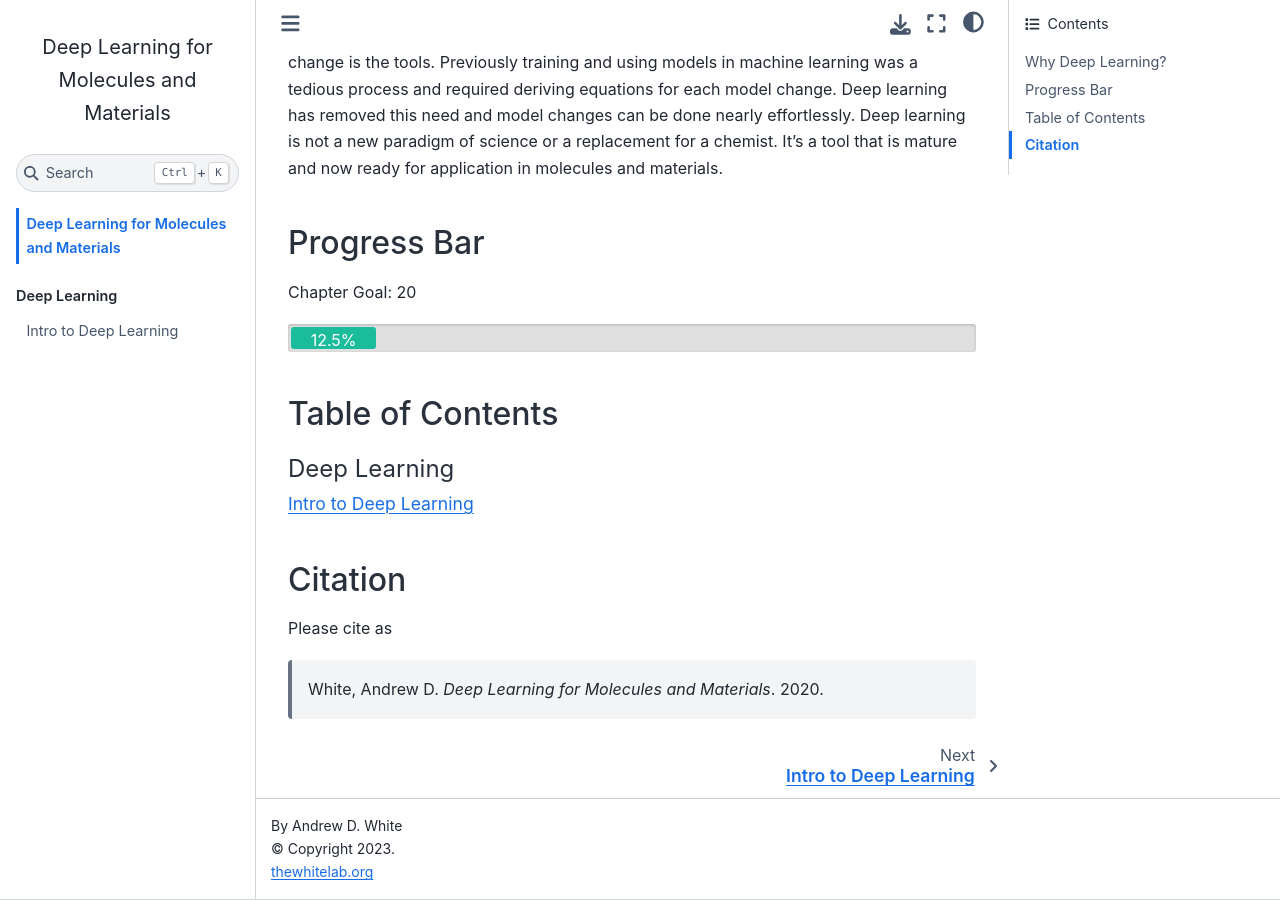
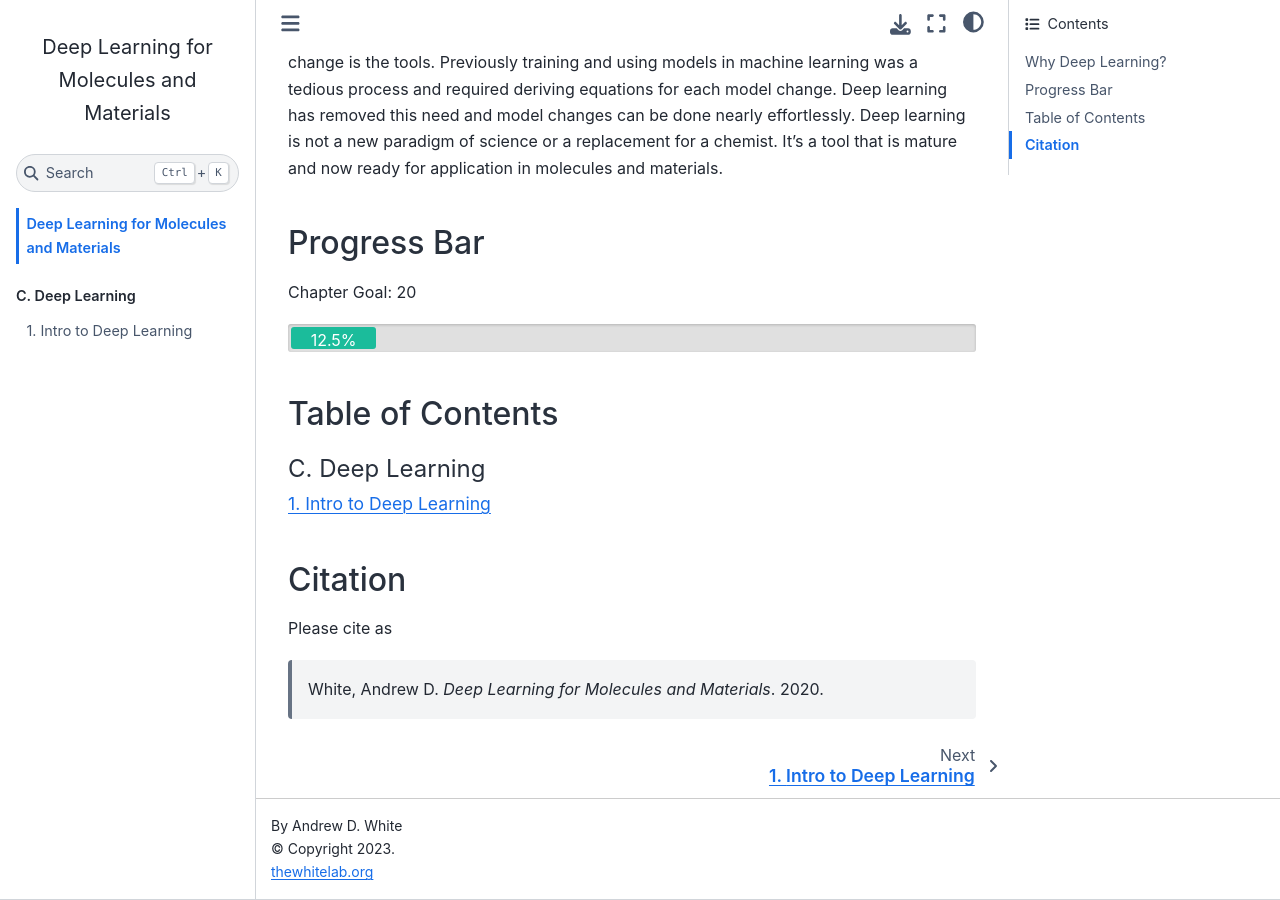
Before and after one commit to whitead/dmol-book, a Jupyter Book: the page built from intro.md, in a window 1280 px wide and 900 px high, scrolled down 1141 px. Built offline with Jupyter Book 1.0.4 settings and Sphinx 7.4.7 and the Sphinx Book theme 1.1.4, drawn with Linux system fonts in a browser that asks for light colours; pages that are not in the unit, such as notebooks, are missing from menus; part of the change alters nothing that is shown.

```diff
--- a/_toc.yml
+++ b/_toc.yml
@@ -1,14 +1,18 @@
 - file: intro
+  numbered: true
 
-- part: Math Review
-  chapters:
+- part: A. Math Review
+  numbered: true
+  sections:
     - file: math/tensors-and-shapes
 
 
-- part: Machine Learning
-  chapters:
+- part: B. Machine Learning
+  numbered: true
+  sections:
     - file: ml/introduction
 
-- part: Deep Learning
-  chapters:
+- part: C. Deep Learning
+  numbered: true
+  sections:
     - file: dl/introduction
```
